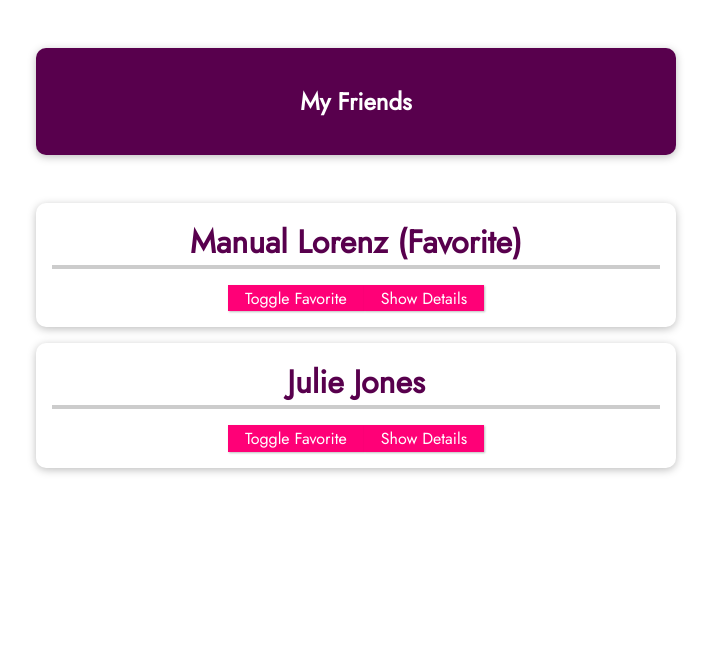
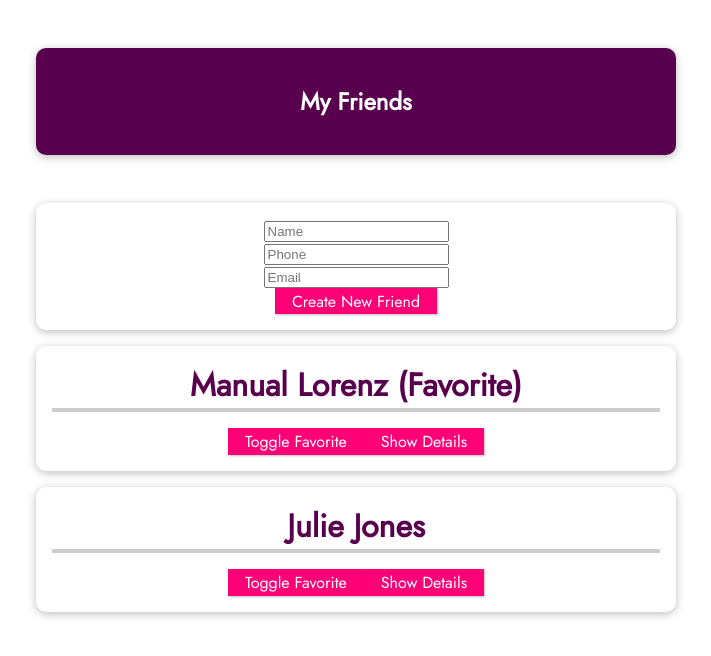
Before and after one commit to jrnewton/udemy-vue-complete-guide, a Vue app: page / in a window 1280 px wide. Shown: the top 656 px of the page, without its empty margins (284-995 px from the left). Built offline with nearby package versions, Linux system fonts and the light colour scheme.

Commit message:
My version of 'new friend' component.
Haven't watched ahead - let's see what I need to improve next.

```diff
--- a/src/App.vue
+++ b/src/App.vue
@@ -1,6 +1,7 @@
 <template>
   <section>
     <header><h1>My Friends</h1></header>
+    <new-friend @new-friend="newFriend"></new-friend>
     <ul>
       <friend-contact
         v-for="friend of friends"
@@ -18,14 +19,14 @@ export default {
     return {
       friends: [
         {
-          id: 'Manual',
+          id: '' + Math.random(),
           name: 'Manual Lorenz',
           phone: '01234 56544 449',
           email: 'manuel@localhost.com',
           isFavorite: true
         },
         {
-          id: 'Julie',
+          id: '' + Math.random(),
           name: 'Julie Jones',
           phone: '987 452 9999',
           email: 'julie@localhost.com',
@@ -39,6 +40,15 @@ export default {
       console.log('toggleFavorite', friendId);
       const f = this.friends.find(f => f.id === friendId);
       f.isFavorite = !f.isFavorite;
+    },
+    newFriend(name, phone, email) {
+      this.friends.push({
+        id: '' + Math.random(),
+        name: name,
+        phone: phone,
+        email: email,
+        isFavorite: false
+      });
     }
   }
 };
--- a/src/components/FriendContact.vue
+++ b/src/components/FriendContact.vue
@@ -8,6 +8,7 @@
       {{ detailsAreVisible ? 'Hide' : 'Show' }} Details
     </button>
     <ul v-if="detailsAreVisible">
+      <li>Id: {{ id }}</li>
       <li><strong>Phone:</strong> {{ phone }}</li>
       <li><strong>Email:</strong> {{ email }}</li>
     </ul>
--- /dev/null
+++ b/src/components/NewFriend.vue
@@ -0,0 +1,35 @@
+<template>
+  <ul>
+    <li>
+      <input v-model="name" placeholder="Name" /> <br />
+      <input v-model="phone" placeholder="Phone" /> <br />
+      <input v-model="email" placeholder="Email" /> <br />
+      <button @click="newFriend">Create New Friend</button>
+    </li>
+  </ul>
+</template>
+
+<script>
+export default {
+  data() {
+    return {
+      id: '',
+      name: '',
+      phone: '',
+      email: '',
+      isFavorite: false
+    };
+  },
+  emits: {
+    'new-friend': function(name, phone, email) {
+      return name && phone && email;
+    }
+  },
+  methods: {
+    newFriend() {
+      console.log('newFriend', this.name, this.phone, this.email);
+      this.$emit('new-friend', this.name, this.phone, this.email);
+    }
+  }
+};
+</script>
--- a/src/main.js
+++ b/src/main.js
@@ -2,7 +2,9 @@ import { createApp } from 'vue';
 
 import App from './App.vue';
 import FriendContact from './components/FriendContact.vue';
+import NewFriend from './components/NewFriend.vue';
 
 const app = createApp(App);
 app.component('friend-contact', FriendContact);
+app.component('new-friend', NewFriend);
 app.mount('#app');
```
